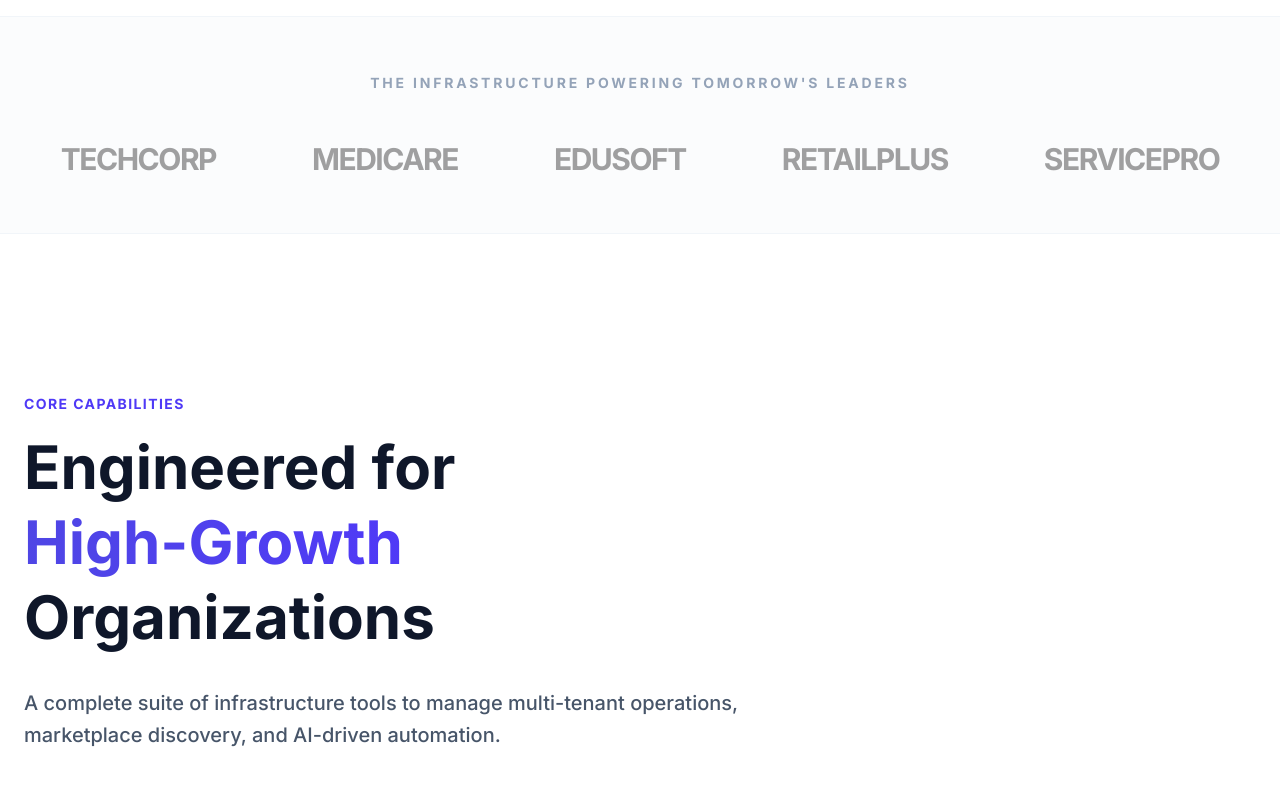
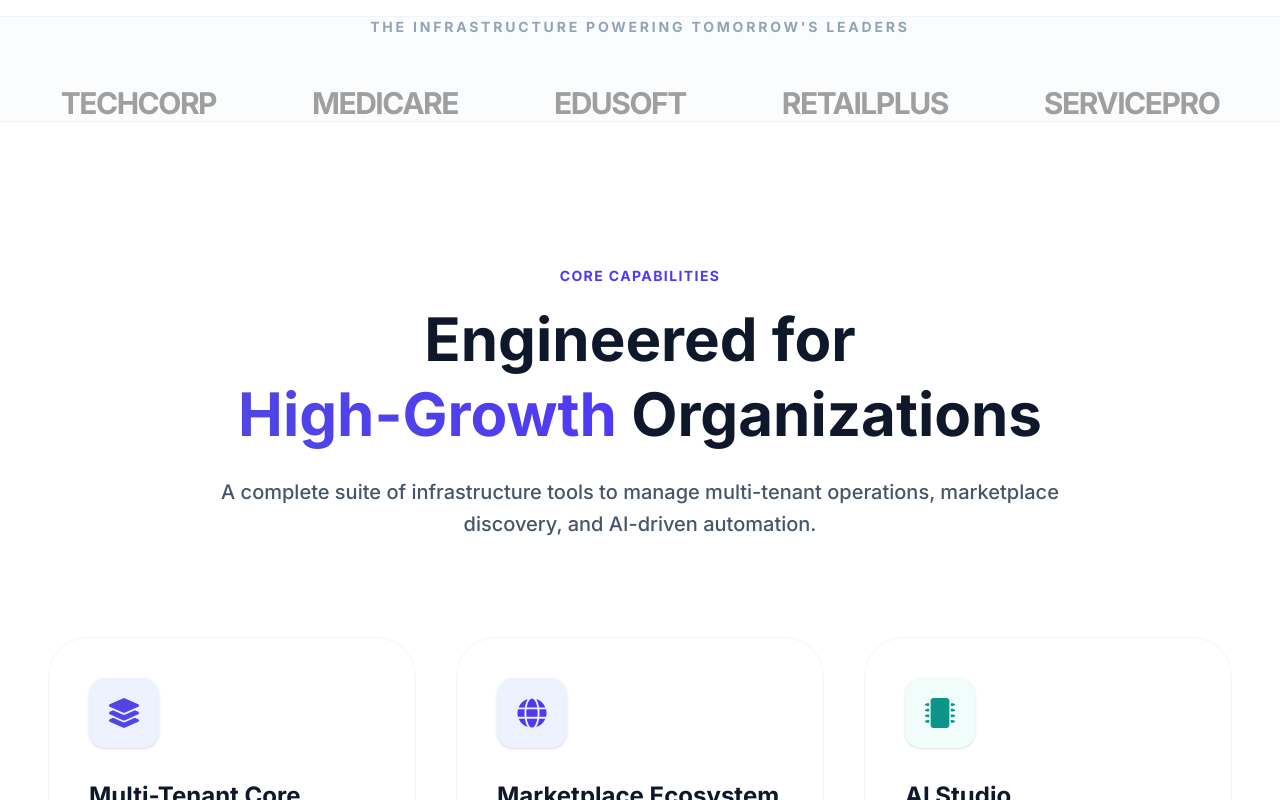
Before and after one commit to TigridNikhil/Slotcore, a React (Vite) app in the folder frontend/: page / in a window 1280 px wide. Shown: the part 1700-2500 px from the top of the page. Built offline with nearby package versions, Linux system fonts and the light colour scheme; no server answers.

Commit message:
feat: Add Navbar component and marketing Home page.

```diff
--- a/frontend/src/components/Navbar.jsx
+++ b/frontend/src/components/Navbar.jsx
@@ -83,7 +83,7 @@ const Navbar = ({ toggleMenu, closeMenu, isMobileMenuOpen }) => {
               transition={{ type: "spring", damping: 25, stiffness: 200 }}
               className="fixed top-0 right-0 bottom-0 w-[100%] max-w-sm bg-white shadow-2xl z-[100] lg:hidden flex flex-col pt-24"
             >
-              <div className="px-6 space-y-2 flex-1">
+              <div className="px-6 space-y-2 flex-1 bg-white">
                 <p className="text-[10px] font-black uppercase tracking-[0.2em] text-neutral-400 mb-6 px-4">
                   Navigation
                 </p>
@@ -99,7 +99,7 @@ const Navbar = ({ toggleMenu, closeMenu, isMobileMenuOpen }) => {
                 ))}
               </div>
 
-              <div className="p-6 border-t border-neutral-100 bg-neutral-50/50">
+              <div className="p-6 border-t border-neutral-100 bg-white">
                 <Link
                   to="/register"
                   onClick={closeMenu}
--- a/frontend/src/pages/marketing/Home.jsx
+++ b/frontend/src/pages/marketing/Home.jsx
@@ -39,7 +39,7 @@ export default function Home() {
               Enterprise Booking
             </span>
             <br />
-            <span className="bg-gradient-to-r from-primary-600 to-secondary-600 bg-clip-text text-transparent">
+            <span className="bg-gradient-to-r from-primary-600 to-secondary-600 bg-clip-text text-transparent text-[50px]">
               Infrastructure
             </span>
           </h1>
@@ -115,7 +115,7 @@ export default function Home() {
       </section>
 
       {/* Trust Section */}
-      <section className="py-14 bg-neutral-50/50 border-y border-neutral-100">
+      <section className=" bg-neutral-50/50 border-y border-neutral-100">
         <div className="container mx-auto px-6 text-center">
           <p className="text-neutral-400 text-sm font-bold uppercase tracking-[0.2em] mb-12">
             The infrastructure powering tomorrow's leaders
@@ -138,28 +138,31 @@ export default function Home() {
           </div>
         </div>
       </section>
-
       {/* Feature Grid - The Engine */}
-      <section id="features" className="py-40 bg-white">
-        <div className="container mx-auto px-6">
-          <div className="max-w-3xl mb-24">
-            <h2 className="text-indigo-600 font-bold tracking-widest uppercase text-sm mb-4">
+      <section id="features" className="py-20 sm:py-28 lg:py-36 bg-white">
+        <div className="mx-auto px-6 sm:px-8 lg:px-12">
+          {/* Section Header */}
+          <div className="text-center max-w-4xl mx-auto mb-16 sm:mb-20 lg:mb-24">
+            <h2 className="text-indigo-600 font-bold tracking-widest uppercase text-xs sm:text-sm mb-4">
               Core Capabilities
             </h2>
-            <h3 className="text-5xl md:text-6xl font-black text-neutral-900 mb-8 leading-tight">
-              Engineered for <br />
+
+            <h3 className="text-3xl sm:text-4xl md:text-5xl lg:text-6xl font-black text-neutral-900 leading-tight mb-6">
+              Engineered for <br className="hidden sm:block" />
               <span className="text-transparent bg-clip-text bg-gradient-to-r from-primary-600 to-indigo-600">
                 High-Growth
               </span>{" "}
               Organizations
             </h3>
-            <p className="text-xl text-neutral-600 leading-relaxed font-medium">
+
+            <p className="text-base sm:text-lg md:text-xl text-neutral-600 leading-relaxed font-medium">
               A complete suite of infrastructure tools to manage multi-tenant
               operations, marketplace discovery, and AI-driven automation.
             </p>
           </div>
 
-          <div className="grid md:grid-cols-2 lg:grid-cols-3 gap-8">
+          {/* Feature Grid */}
+          <div className="grid grid-cols-1 sm:grid-cols-2 lg:grid-cols-3 gap-6 sm:gap-8 lg:gap-10">
             <SaaSFeatureCard
               icon={<FaLayerGroup />}
               title="Multi-Tenant Core"
@@ -167,6 +170,7 @@ export default function Home() {
               color="text-primary-600"
               bg="bg-primary-50"
             />
+
             <SaaSFeatureCard
               icon={<FaGlobe />}
               title="Marketplace Ecosystem"
@@ -174,6 +178,7 @@ export default function Home() {
               color="text-indigo-600"
               bg="bg-indigo-50"
             />
+
             <SaaSFeatureCard
               icon={<FaMicrochip />}
               title="AI Studio"
@@ -181,6 +186,7 @@ export default function Home() {
               color="text-secondary-600"
               bg="bg-secondary-50"
             />
+
             <SaaSFeatureCard
               icon={<FaCalendarAlt />}
               title="Engineered Scheduling"
@@ -188,6 +194,7 @@ export default function Home() {
               color="text-emerald-600"
               bg="bg-emerald-50"
             />
+
             <SaaSFeatureCard
               icon={<FaCreditCard />}
               title="Monetization Layer"
@@ -195,6 +202,7 @@ export default function Home() {
               color="text-orange-600"
               bg="bg-orange-50"
             />
+
             <SaaSFeatureCard
               icon={<FaShieldAlt />}
               title="Access Control (RBAC)"
@@ -209,7 +217,7 @@ export default function Home() {
       {/* Stats Section */}
       <section className="py-32 bg-neutral-900 selection:bg-primary-500/30 selection:text-white">
         <div className="container mx-auto px-6">
-          <div className="grid grid-cols-2 md:grid-cols-4 gap-12 text-center">
+          <div className="grid grid-cols-1 sm:grid-cols-2 lg:grid-cols-4 gap-8 lg:gap-12">
             <StatItem number="10M+" label="API Requests/mo" />
             <StatItem number="50K+" label="Active Subdomains" />
             <StatItem number="99.99%" label="Engine Uptime" />
@@ -219,7 +227,7 @@ export default function Home() {
       </section>
 
       {/* Mobile App Promo Section */}
-      <section className="py-40 bg-neutral-900 relative overflow-hidden underline-offset-4">
+      <section className="py-32 bg-neutral-900 selection:bg-primary-500/30 selection:text-white">
         <div className="absolute top-0 right-0 w-1/2 h-full bg-gradient-to-l from-primary-900/40 to-transparent pointer-events-none" />
 
         <div className="container mx-auto px-6 relative z-10">
@@ -335,7 +343,8 @@ export default function Home() {
             </p>
           </div>
 
-          <div className="grid md:grid-cols-3 gap-12">
+          <div className="grid grid-cols-1 sm:grid-cols-2 lg:grid-cols-3 gap-8 lg:gap-12">
+            {" "}
             <SaaSTestimonialCard
               name="Sarah Johnson"
               role="CTO @ HealthTech"
```
